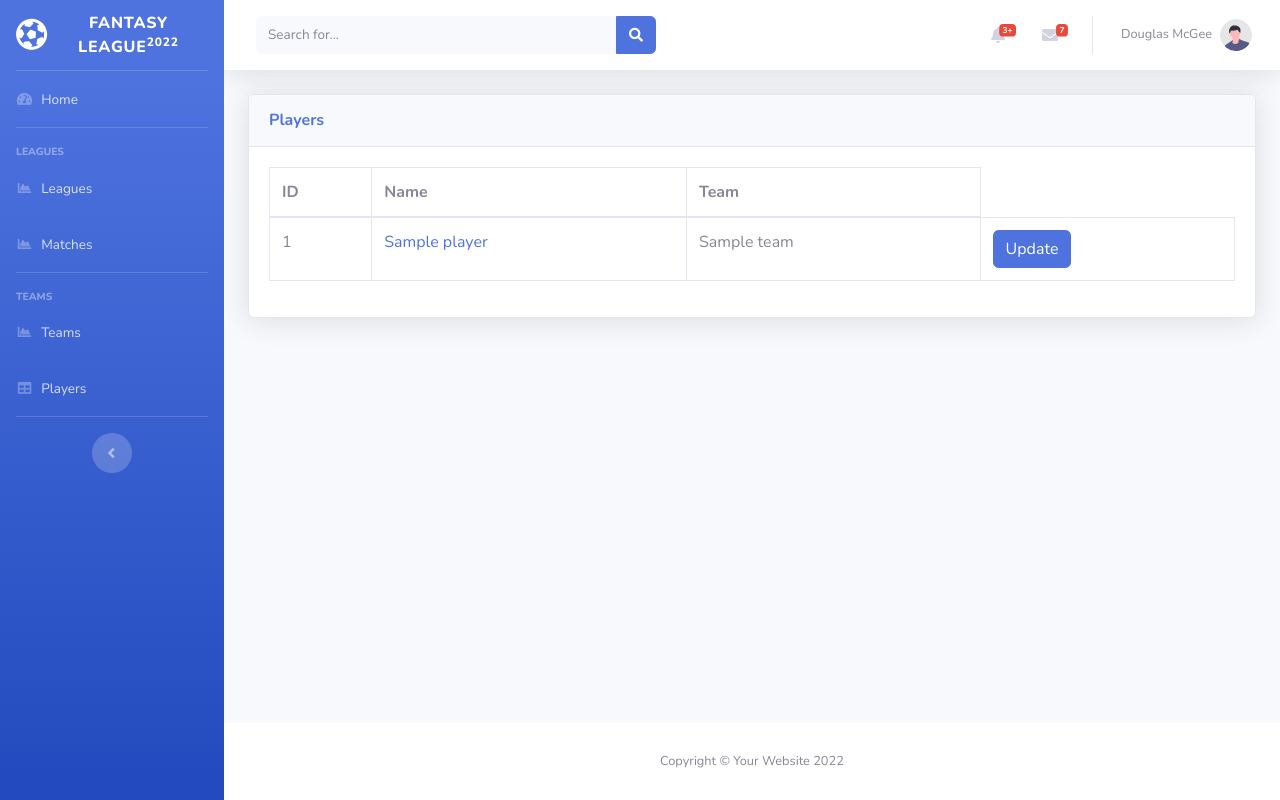
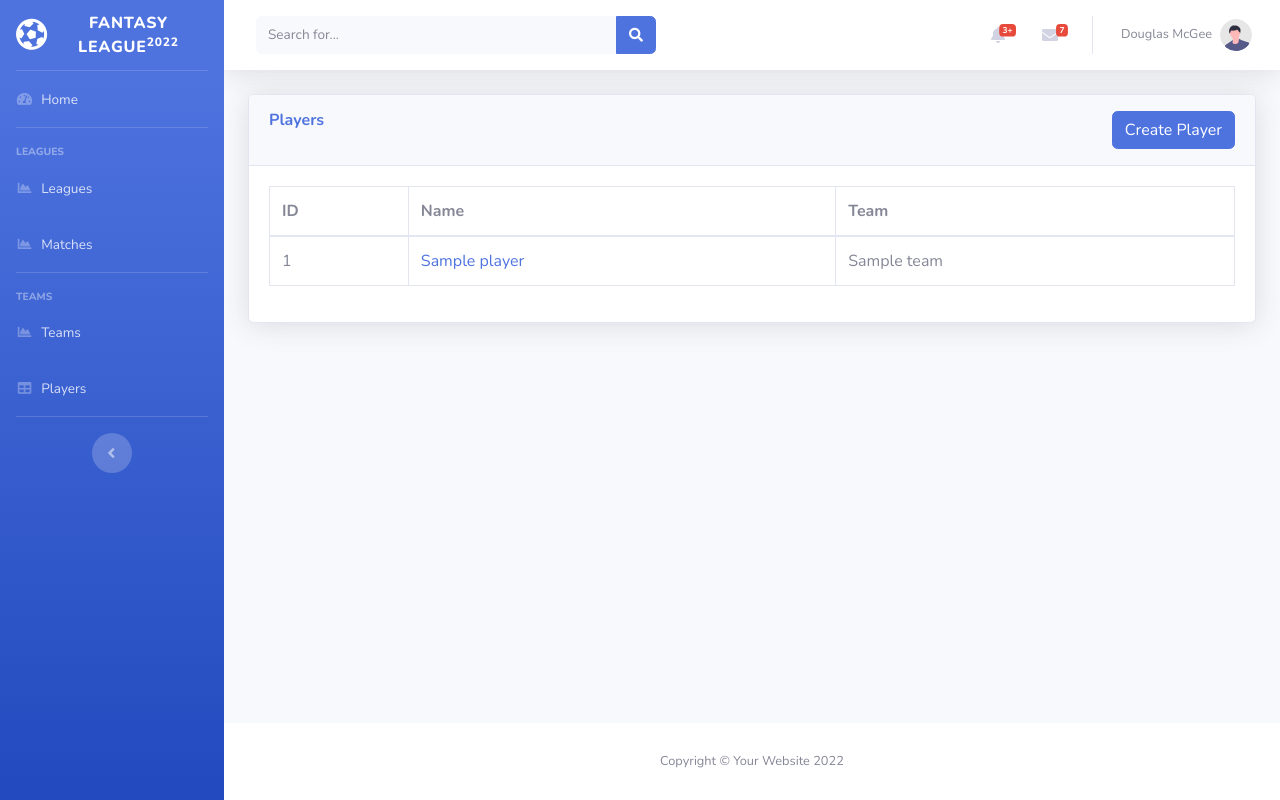
Before and after one commit to shiljatbl/Football-League-Web-App, a Django app: page /players/ in a window 1280 px wide. Run offline with Django 3.2, Linux system fonts and the light colour scheme; tables that the repository leaves empty hold one stand-in row (values such as "Sample post"); parts of the project's set-up code (start-up, migrations or seed data) failed here and were passed over; some libraries are stand-ins or nearby versions.

Commit message:
Player form update

```diff
--- a/templates/player/list.html
+++ b/templates/player/list.html
@@ -11,7 +11,18 @@
 
 <div class="card shadow mb-4 ml-4 mr-4">
     <div class="card-header py-3">
-        <h6 class="m-0 font-weight-bold text-primary">Players</h6>
+        <div class="row">
+            <div  class="col">
+                <h6 class="m-0 font-weight-bold text-primary">Players</h6>
+            </div>
+
+            <div align="right" class="col" >
+                <a href="/player/create" class="btn btn-primary">Create Player</a>
+            </div>
+
+        </div>
+
+
     </div>
     <div class="card-body">
         <div class="table-responsive">
@@ -34,10 +45,8 @@
                             <td>{{ instance.id }}</td>
                             <td><a href="/player/{{ instance.id }}">{{ instance.name }}</a></td>
                             <td>{{ instance.team.name }}</td>
-                            <td>
-                            <a href="/player/{{ instance.id }}/update" class="btn btn-primary">
-                                Update
-                            </a></td>
+
+
                         </tr>
                     {% endfor %}
 
```
Also changed, not shown: templates/player/create.html (+12 -6 lines), templates/player/detail.html (+13 -1 lines).
